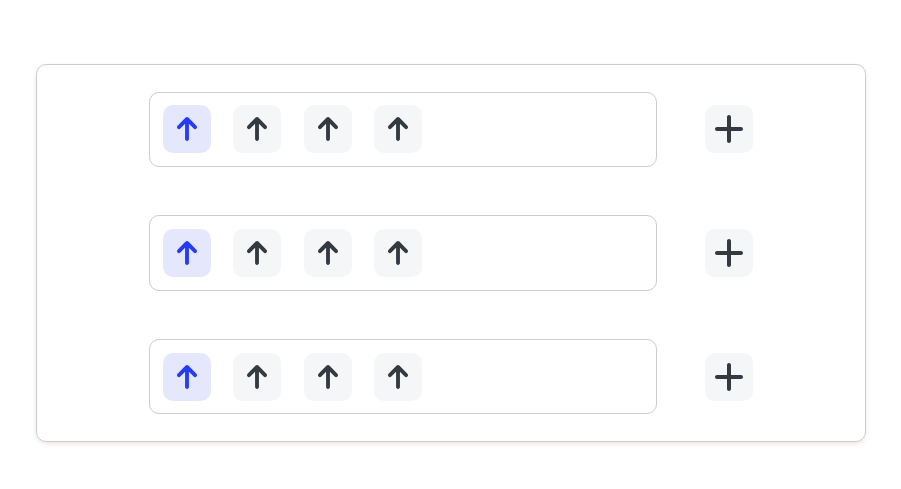
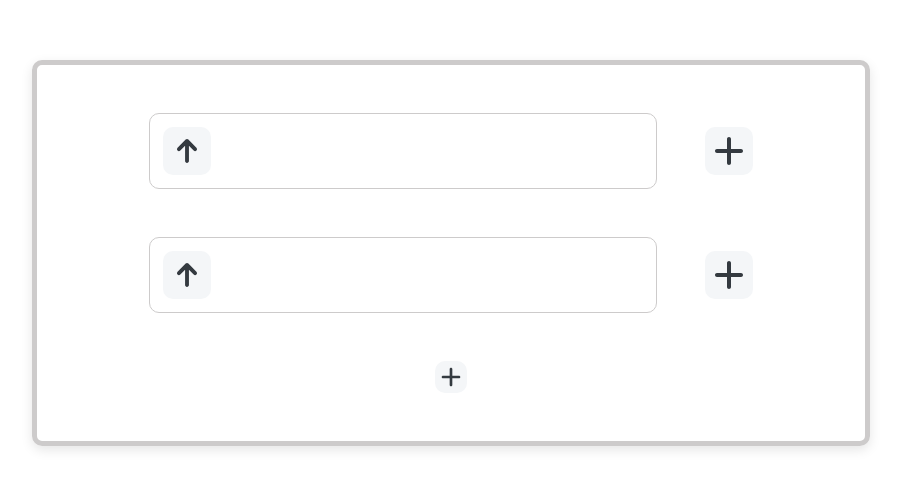
Before and after one commit to sandeep194920/react-assignment, a React (Vite) app: page / in a window 1280 px wide. Shown: the part 155-644 px from the top of the page, without its empty margins (189-1090 px from the left). Built offline with nearby package versions, Linux system fonts and the light colour scheme.

Commit message:
context added

```diff
--- a/src/App.css
+++ b/src/App.css
@@ -5,10 +5,10 @@
   justify-content: center;
   gap: 3rem;
   align-items: center;
-  height: 35vh;
+  min-height: 35vh;
   padding: 3rem 7rem;
-  box-shadow: 0 2px 4px rgba(138, 7, 7, 0.1);
-  border: 1px solid var(--votes-container-brdrclr);
+  box-shadow: 0 4px 12px var(--common-box-shadowclr);
+  border: 5px solid var(--votes-container-brdrclr);
   border-radius: 10px;
 }
 
@@ -34,6 +34,12 @@
   width: 3rem;
   height: 3rem;
   border-radius: 10px;
+  cursor: pointer;
+}
+
+.icon-small {
+  width: 2rem;
+  height: 2rem;
 }
 
 .icon-default {
@@ -45,3 +51,11 @@
   fill: var(--selected-icon-clr);
   background-color: var(--selected-icon-bgclr);
 }
+
+.icon-default:hover {
+  background-color: var(--default-icon-hvr);
+}
+
+.icon-selected:hover {
+  background-color: var(--selected-icon-hvr);
+}
--- a/src/App.tsx
+++ b/src/App.tsx
@@ -1,12 +1,18 @@
 import './App.css'
+import Icon from './components/Icon'
 import Votes from './components/Votes'
+import useGlobalContext from './context/useGlobalContext'
 
 function App() {
+  // Could've defined this state here, but number of rows of upvotes are globally same throughout the app, hence definded it in global ctx
+  const { voteGroups, addVoteGroups } = useGlobalContext()
   return (
     <main className="main-container">
-      <Votes />
-      <Votes />
-      <Votes />
+      {[...Array(voteGroups)].map((_, index) => (
+        <Votes key={index} />
+      ))}
+      {/* This add icon was not part of requirement, but added this so that multiple lists can be tested */}
+      <Icon size="small" iconType="plus" onClick={addVoteGroups} />
     </main>
   )
 }
--- a/src/components/Icon.tsx
+++ b/src/components/Icon.tsx
@@ -2,7 +2,7 @@ import React from 'react'
 import UpVoteIcon from '../assets/arrow-up.svg?react'
 import PlusIcon from '../assets/plus.svg?react'
 
-// Define specific props for the 'vote' icon type
+// Define specific props for the 'plus' icon type
 type PlusIconProps = {
   iconType: 'plus'
 }
@@ -13,16 +13,38 @@ type VoteIconProps = {
   iconType: 'vote'
 }
 
+// Define common props for all icon types
+type CommonIconProps = {
+  onClick?: () => void
+  size?: 'small'
+}
+
 // Create a discriminated union type for all icon types
-type IconProps = VoteIconProps | PlusIconProps
+type IconProps = (VoteIconProps | PlusIconProps) & CommonIconProps
 
 const Icon: React.FC<IconProps> = ({ iconType, ...props }) => {
+  const { onClick } = props
+
   switch (iconType) {
     case 'plus':
-      return <PlusIcon className={`icon icon-default`} {...props} />
+      return (
+        <PlusIcon
+          onClick={onClick}
+          className={`icon icon-default ${
+            props?.size === 'small' && `icon-small`
+          }`}
+          {...props} // passing down the props if any for future use cases
+        />
+      )
     case 'vote': {
       const { variant = 'default' } = props as VoteIconProps
-      return <UpVoteIcon className={`icon icon-${variant}`} />
+      return (
+        <UpVoteIcon
+          onClick={onClick}
+          className={`icon icon-${variant}`}
+          {...props} // passing down the props if any for future use cases
+        />
+      )
     }
     default:
       throw new Error(`Unsupported icon type: ${iconType}`)
--- a/src/components/Votes.tsx
+++ b/src/components/Votes.tsx
@@ -1,15 +1,33 @@
+import { useState } from 'react'
 import Icon from './Icon'
 
 function Votes() {
+  // These state values are related to this component and not global, hence haven't defined them in useGlobalContext
+  const [selected, setSelected] = useState(false)
+  const [voteCounter, setVoteCounter] = useState(1)
+
+  const selectHandler = () => {
+    setSelected((prev) => !prev)
+  }
+
+  const incrementCounter = () => {
+    setVoteCounter((cntr) => cntr + 1)
+  }
+
   return (
     <section className="votes-row">
       <div className="votes-container">
-        <Icon iconType="vote" variant="selected" />
-        <Icon iconType="vote" />
-        <Icon iconType="vote" />
-        <Icon iconType="vote" />
+        {/* Since we are using voteCounter which is common to all, selecting one would select all the votes */}
+        {[...Array(voteCounter)].map((_, index) => (
+          <Icon
+            key={index}
+            iconType="vote"
+            onClick={selectHandler}
+            variant={selected ? 'selected' : 'default'}
+          />
+        ))}
       </div>
-      <Icon iconType="plus" />
+      <Icon iconType="plus" onClick={incrementCounter} />
     </section>
   )
 }
--- /dev/null
+++ b/src/context/Context.tsx
@@ -0,0 +1,24 @@
+import { FC, ReactNode, createContext, useState } from 'react'
+
+const defaultContextValues = {
+  voteGroups: 2,
+  addVoteGroups: () => {},
+}
+
+const AppContext = createContext(defaultContextValues)
+
+const AppProvider: FC<{ children: ReactNode }> = ({ children }) => {
+  const [voteGroups, setVoteGroups] = useState(2)
+
+  const addVoteGroups = () => {
+    setVoteGroups((cntr) => cntr + 1)
+  }
+
+  return (
+    <AppContext.Provider value={{ voteGroups, addVoteGroups }}>
+      {children}
+    </AppContext.Provider>
+  )
+}
+
+export { AppProvider, AppContext }
--- /dev/null
+++ b/src/context/useGlobalContext.tsx
@@ -0,0 +1,9 @@
+import { useContext } from 'react'
+import { AppContext } from './Context'
+
+// Using custom hook so that we don't have to import both useContext and AppContext in the components that we need the state. Just useGlobalContext import should be good
+const useGlobalContext = () => {
+  return useContext(AppContext)
+}
+
+export default useGlobalContext
--- a/src/index.css
+++ b/src/index.css
@@ -1,11 +1,14 @@
 :root {
-  --container-bgclr: rgb(249, 249, 249);
-  --votes-container-bgclr: rgb(255, 255, 255);
-  --votes-container-brdrclr: rgb(205, 203, 203);
-  --default-icon-clr: rgb(52, 58, 64);
-  --default-icon-bgclr: rgb(244, 246, 248);
-  --selected-icon-clr: rgb(37, 60, 242);
-  --selected-icon-bgclr: rgb(229, 232, 253);
+  --container-bgclr: #f9f9f9;
+  --votes-container-bgclr: #ffffff;
+  --votes-container-brdrclr: #cdcbcb;
+  --default-icon-clr: #343a40;
+  --default-icon-hvr: #f0f1f1;
+  --selected-icon-hvr: #daddf8;
+  --default-icon-bgclr: #f4f6f8;
+  --selected-icon-clr: #253cf2;
+  --selected-icon-bgclr: #e5e8fd;
+  --common-box-shadowclr: #0000001a;
 }
 
 body {
--- a/src/main.tsx
+++ b/src/main.tsx
@@ -2,9 +2,12 @@ import React from 'react'
 import ReactDOM from 'react-dom/client'
 import App from './App.tsx'
 import './index.css'
+import { AppProvider } from './context/Context.tsx'
 
 ReactDOM.createRoot(document.getElementById('root')!).render(
   <React.StrictMode>
-    <App />
-  </React.StrictMode>,
+    <AppProvider>
+      <App />
+    </AppProvider>
+  </React.StrictMode>
 )
```
